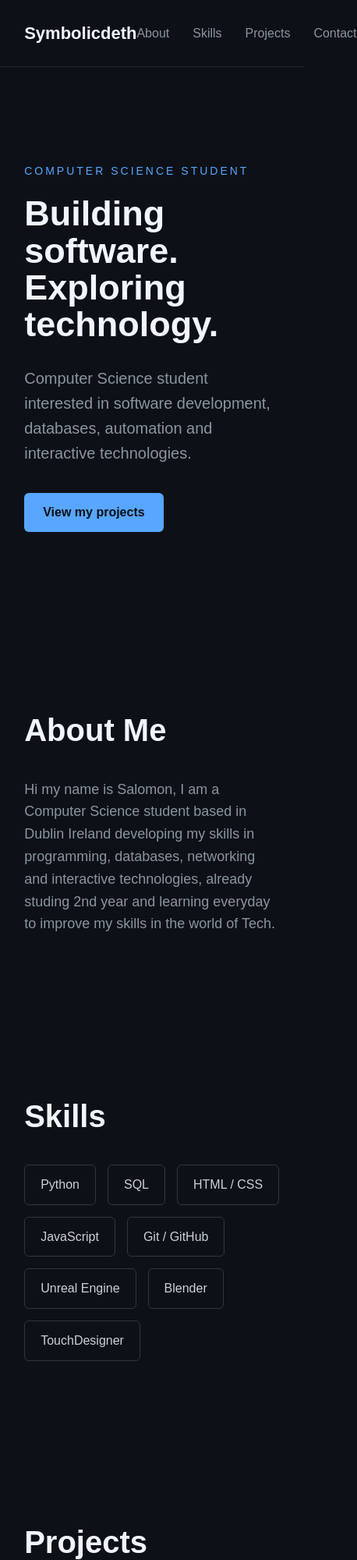
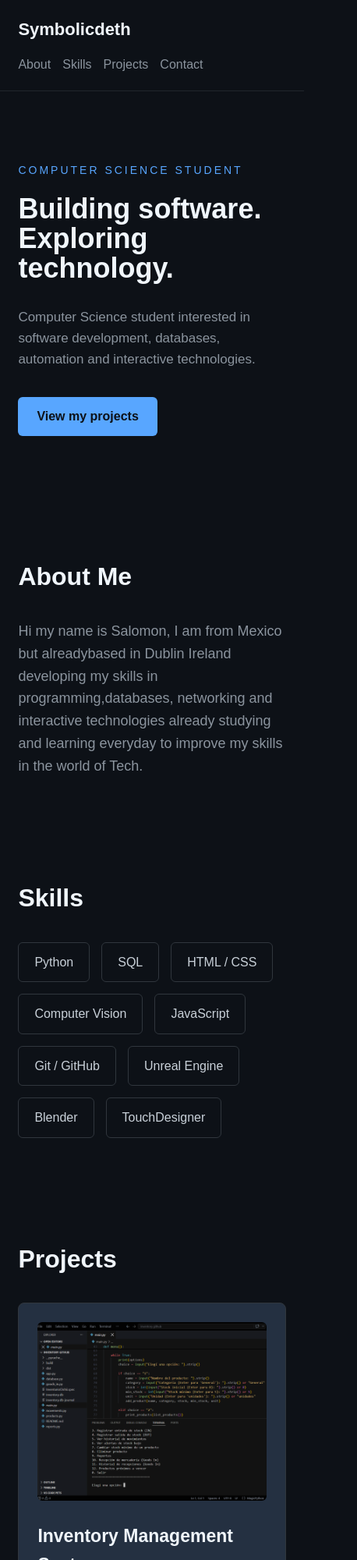
Before and after one commit to Symbolicdeth/SymbolicdethPortfolio, a plain HTML site: page index.html in a window 390 px wide. Shown: the top 2000 px of the page at 78% size, 458 px wide, since content can reach past the window. Drawn offline with Linux system fonts and the light colour scheme.

Commit message:
Add files via upload

```diff
--- a/index.html
+++ b/index.html
@@ -55,9 +55,9 @@
         <h2>About Me</h2>
 
         <p>
-            Hi my name is Salomon, I am a Computer Science student based in Dublin Ireland
-            developing my skills in programming, databases, networking and interactive technologies,
-            already studing 2nd year and learning everyday to improve my skills in the world of Tech.
+            Hi my name is Salomon, I am from Mexico but alreadybased in Dublin Ireland
+            developing my skills in programming,databases, networking and interactive technologies
+            already studying and learning everyday to improve my skills in the world of Tech.
         </p>
 
     </section>
@@ -73,6 +73,7 @@
             <div class="skill">Python</div>
             <div class="skill">SQL</div>
             <div class="skill">HTML / CSS</div>
+            <div class="skill">Computer Vision</div>
             <div class="skill">JavaScript</div>
             <div class="skill">Git / GitHub</div>
             <div class="skill">Unreal Engine</div>
@@ -142,7 +143,7 @@
             You can find my work and projects on GitHub.
         </p>
 
-        <a href="https://github.com/" class="button">
+        <a href="https://github.com/dashboard" class="button">
             GitHub
         </a>
 
--- a/style.css
+++ b/style.css
@@ -392,3 +392,89 @@ footer {
     max-height: 760px;
     aspect-ratio: 16 / 9;
 }
+
+
+/* =========================
+   MOBILE RESPONSIVE
+========================= */
+
+@media (max-width: 768px) {
+
+    header {
+        padding: 20px 6%;
+    }
+
+    nav {
+        flex-wrap: wrap;
+        gap: 15px;
+    }
+
+    nav ul {
+        flex-wrap: wrap;
+        gap: 15px;
+    }
+
+    #hero {
+        min-height: auto;
+        padding: 90px 6%;
+    }
+
+    #hero h1 {
+        font-size: clamp(36px, 9vw, 52px);
+    }
+
+    .description {
+        font-size: 17px;
+    }
+
+    section {
+        padding: 65px 6%;
+    }
+
+    section h2 {
+        font-size: 32px;
+    }
+
+    .projects-container {
+        grid-template-columns: 1fr;
+        gap: 22px;
+    }
+
+    .project {
+        padding: 24px;
+        min-width: 0;
+    }
+
+    .project-image {
+        height: auto;
+        max-height: 260px;
+        object-fit: contain;
+    }
+
+    .project h3 {
+        font-size: 23px;
+        overflow-wrap: break-word;
+    }
+
+    .project p {
+        font-size: 16px;
+    }
+
+    .project span {
+        margin-bottom: 8px;
+    }
+
+    .feature-grid,
+    .architecture {
+        grid-template-columns: 1fr;
+    }
+
+    .architecture-main,
+    .architecture-database {
+        grid-column: auto;
+    }
+
+    .project-detail-image {
+        margin-top: 25px;
+    }
+}
```
